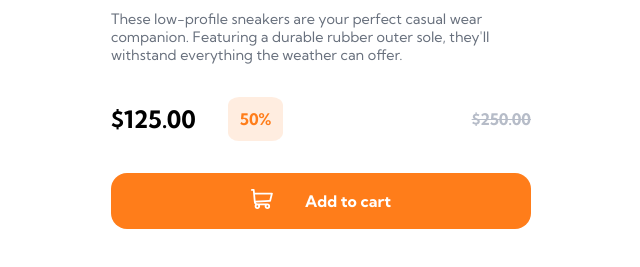
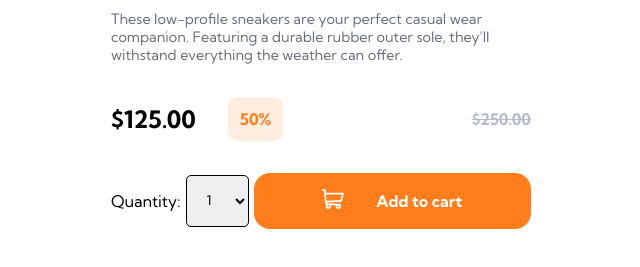
Before and after one commit to nashetty/SOCMobileProductPage, a plain HTML site: page index.html in a window 1280 px wide. Shown: the part 531-798 px from the top of the page, without its empty margins (319-959 px from the left). Drawn offline with Linux system fonts and the light colour scheme.

Commit message:
Adds quantity

```diff
--- a/index.html
+++ b/index.html
@@ -35,12 +35,20 @@
           <span class="price-percentage">50%</span>
           <span class="old-price">$250.00</span>
         </div>
+        <div class="add-to-cart-div">
+          <label for"quantity">Quantity:</label>
+          <select id="quantity">
+            <option value="1">1</option>
+            <option value="2">2</option>
+            <option value="3">3</option>
+          </select>
           <button class="add-to-cart">
             <span>
               <img src="images/icon-cart.svg" alt="cart" />
             </span>
             Add to cart
           </button>
+        </div>
       </section>
     </main>
   </body>
--- a/styles.css
+++ b/styles.css
@@ -178,3 +178,16 @@
   filter: brightness(0) saturate(100%) invert(1);
   margin-right: var(--small-padding);
 }
+
+.add-to-cart-div {
+  display: flex;
+  align-items: center;
+  justify-content: center;
+}
+
+#quantity {
+  padding: 2vh;
+  border: solid black 1px;
+  border-radius: 5px;
+  margin: 0 5px;
+}
```
Lines whose indentation alone changed are shown as unchanged.
